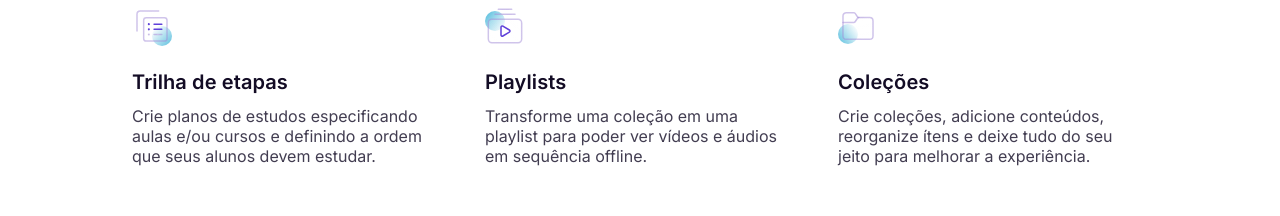
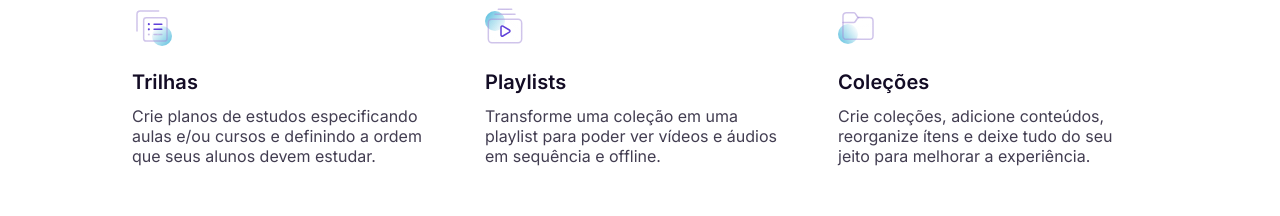
Before and after one commit to MarcosTenorioDev/front-end-async-test, a React (Vite) app: page / in a window 1280 px wide. Shown: the part 953-1169 px from the top of the page. Built offline with nearby package versions, Linux system fonts and the light colour scheme; data requests are answered from the project's data file.

Commit message:
:sparkles: feat: add function to change cards language

```diff
--- /dev/null
+++ b/db.json
@@ -0,0 +1,57 @@
+
+{
+  "items": [
+    {
+      "img": "./src/assets/track.svg",
+      "id": 1,
+      "title": {
+        "pt": "Trilhas",
+        "en": "Steps",
+        "es": "Pasos"
+      },
+      "description": {
+        "pt": "Crie planos de estudos especificando aulas e/ou cursos e definindo a ordem que seus alunos devem estudar.",
+        "en": "Create study plans by specifying classes or courses and defining the order in which your students should study.",
+        "es": "Crea planes de estudio especificando clases o cursos y definiendo el orden en el que tus alumnos deben estudiar."
+
+      }
+    },
+    {
+      "img": "./src/assets/playlists.svg",
+      "id": 2,
+      "title": {
+        "pt": "Playlists",
+        "en": "Playlists",
+        "es": "Playlists"
+      },
+      "description": {
+        "pt": "Transforme uma coleção em uma playlist para poder ver vídeos e áudios em sequência e offline.",
+        "en": "Turn a collection into a playlist so you can watch videos and audios in sequence and offline.",
+        "es": "Convierta una colección en una lista de reproducción para que pueda ver videos y audios en secuencia y sin conexión."
+      }
+    },
+    {
+      "img": "./src/assets/folder.svg",
+      "id": 3,
+      "title": {
+        "pt": "Coleções",
+        "en": "Collections",
+        "es": "Colecciones"
+      },
+      "description": {
+        "pt": "Crie coleções, adicione conteúdos, reorganize ítens e deixe tudo do seu jeito para melhorar a experiência.",
+        "en": "Create collections, add content, rearrange items, and have it your way to enhance the experience.",
+        "es": "Cree colecciones, agregue contenido, reorganice elementos y déjelo a su manera para mejorar la experiencia."
+      }
+    }
+  ],
+  "header":[
+  {
+    "title":{
+      "pt":"Sua escola online poderosa e lucrativa",
+      "en":"Your powerful and profitable online school",
+      "es":"Tu escuela online potente y rentable"
+    }
+  }
+  ]
+}
--- a/src/App.jsx
+++ b/src/App.jsx
@@ -1,10 +1,13 @@
-import { BrowserRouter } from 'react-router-dom'
-import AppRoutes from './routes/routes'
-
+import React from "react";
+import { BrowserRouter } from "react-router-dom";
+import AppRoutes from "./routes/routes";
+import { LanguageProvider } from "./context/contextLanguageProvider";
 function App() {
   return (
     <BrowserRouter>
-      <AppRoutes />
+      <LanguageProvider>
+        <AppRoutes />
+      </LanguageProvider>
     </BrowserRouter>
   );
 }
--- a/src/components.js
+++ b/src/components.js
@@ -1,3 +1,4 @@
 import Navbar from "./components/Navbar";
+import Card from "./components/Card";
 
-export {Navbar}
+export {Navbar, Card}
--- a/src/components/Dropdown.jsx
+++ b/src/components/Dropdown.jsx
@@ -31,7 +31,7 @@ const Dropdown = (props) => {
     <DropdownWrapper>
       <DropdownButton onClick={toggleDropdown}>
         {props.name ? props.name : selectedOption}
-        <ArrowDropdown isOpen={isOpen}/>
+        <ArrowDropdown isOpen={isOpen} />
       </DropdownButton>
       {isOpen && (
         <DropdownMenu position={props.position}>
@@ -43,7 +43,10 @@ const Dropdown = (props) => {
               <DropdownItem
                 selected={props.check ? selectedOption === option.name : ""}
                 key={index}
-                onClick={() => selectOption(option.name)}
+                onClick={() => {
+                  selectOption(option.name);
+                  props.onItemClick(option.name);
+                }}
                 paddingitem={props.paddingitem}
               >
                 <DropdownImage
@@ -52,8 +55,14 @@ const Dropdown = (props) => {
                   widthimg={props.widthimg}
                 />
                 <div>
-                  <DropdownItemTitle>{option.name}</DropdownItemTitle>
-                  {option.description && <DropdownItemDescription>{option.description}</DropdownItemDescription>}
+                  <DropdownItemTitle>
+                    {option.name}
+                  </DropdownItemTitle>
+                  {option.description && (
+                    <DropdownItemDescription>
+                      {option.description}
+                    </DropdownItemDescription>
+                  )}
                 </div>
                 {selectedOption === option.name && (
                   <>{props.check && <CheckIcon src={check} alt="Check" />}</>
--- a/src/components/Navbar.jsx
+++ b/src/components/Navbar.jsx
@@ -8,7 +8,7 @@ import {
   StyledHamburguerIcon,
   NavBarContent,
   NavButtonWrapper,
-  StyledNavButton
+  StyledNavButton,
 } from "../styles/Navbar.styled";
 import Dropdown from "./Dropdown";
 import logoSvg from "../assets/logo.svg";
@@ -22,6 +22,7 @@ import gamification from "../assets/gamification.svg";
 import mobile from "../assets/mobile.svg";
 import social from "../assets/social.svg";
 import { useState } from "react";
+import { useDataContext } from "../context/contextLanguageProvider";
 
 const Navbar = () => {
   const link = [
@@ -44,10 +45,11 @@ const Navbar = () => {
   ];
 
   const optionsLanguage = [
-    { name: "PT", img: brazil },
-    { name: "EN", img: usa },
-    { name: "ES", img: spain },
+    { name: "pt", img: brazil },
+    { name: "en", img: usa },
+    { name: "es", img: spain },
   ];
+  const { selectedLanguage, changeLanguage } = useDataContext();
 
   const solutions = [
     {
@@ -111,7 +113,12 @@ const Navbar = () => {
               </StyledNavLink>
               <StyledNavButton>Começar agora</StyledNavButton>
 
-              <Dropdown options={optionsLanguage} text="PT" check={true} />
+              <Dropdown
+                options={optionsLanguage}
+                name={selectedLanguage}
+                check={true}
+                onItemClick={changeLanguage}
+              />
             </NavButtonWrapper>
           </NavbarWrapper>
 
--- /dev/null
+++ b/src/context/contextLanguageProvider.jsx
@@ -0,0 +1,47 @@
+import { createContext, useContext, useState, useEffect } from "react";
+
+const DataContext = createContext();
+
+export const useDataContext = () => {
+  return useContext(DataContext);
+};
+
+export const LanguageProvider = ({ children }) => {
+  const [data, setData] = useState([]);
+  const [selectedLanguage, setSelectedLanguage] = useState("pt");
+
+  const changeLanguage = (languageCode) => {
+    setSelectedLanguage(languageCode);
+    /* console.log(languageCode); */
+  };
+
+  useEffect(() => {
+    fetch("http://localhost:3000/items")
+      .then((response) => response.json())
+      .then((jsonData) => {
+        /*  console.log(jsonData);  */
+        const filteredData = jsonData.map((item) => {
+          return {
+            img: item.img,
+            id: item.id,
+            title: item.title[selectedLanguage],
+            description: item.description[selectedLanguage],
+          };
+        });
+
+      /*console.log(filteredData)
+        console.log("jsonDataFilteredAcima");
+        console.log(selectedLanguage);
+        console.log("selectedLanguage"); */
+        setData(filteredData);
+      })
+      .catch((error) => console.error("Error :", error));
+  }, [selectedLanguage]);
+
+
+  return (
+    <DataContext.Provider value={{ data, selectedLanguage, changeLanguage }}>
+      {children}
+    </DataContext.Provider>
+  );
+};
--- a/src/pages/Home.jsx
+++ b/src/pages/Home.jsx
@@ -1,4 +1,4 @@
-import { Navbar } from "../components";
+import { Navbar, Card } from "../components";
 import {
   HeroSectionBg,
   ContentSection,
@@ -29,32 +29,19 @@ import play from "../assets/play.svg";
 import playlist from "../assets/playlist.svg";
 import certified from "../assets/certified.svg";
 import man from "../assets/man.png";
-import Card from "../components/Card";
-import track from "../assets/track.svg"
-import playlistCard from "../assets/playlists.svg"
-import folder from "../assets/folder.svg"
+import { useDataContext } from "../context/contextLanguageProvider";
 
 const Home = () => {
-  const cards = [
-    {
-      img: track,
-      title: "Trilha de etapas",
-      description:
-        "Crie planos de estudos especificando aulas e/ou cursos e definindo a ordem que seus alunos devem estudar.",
-    },
-    {
-      img: playlistCard,
-      title: "Playlists",
-      description:
-        "Transforme uma coleção em uma playlist para poder ver vídeos e áudios em sequência offline.",
-    },
-    {
-      img: folder,
-      title: "Coleções",
-      description:
-        "Crie coleções, adicione conteúdos, reorganize ítens e deixe tudo do seu jeito para melhorar a experiência.",
-    },
-  ];
+  const { data } = useDataContext();
+
+  const cards = data.map((item) => {
+    return {
+      img: item.img,
+      id: item.id,
+      title: item.title,
+      description: item.description,
+    };
+  });
   return (
     <>
       <Navbar />
```
